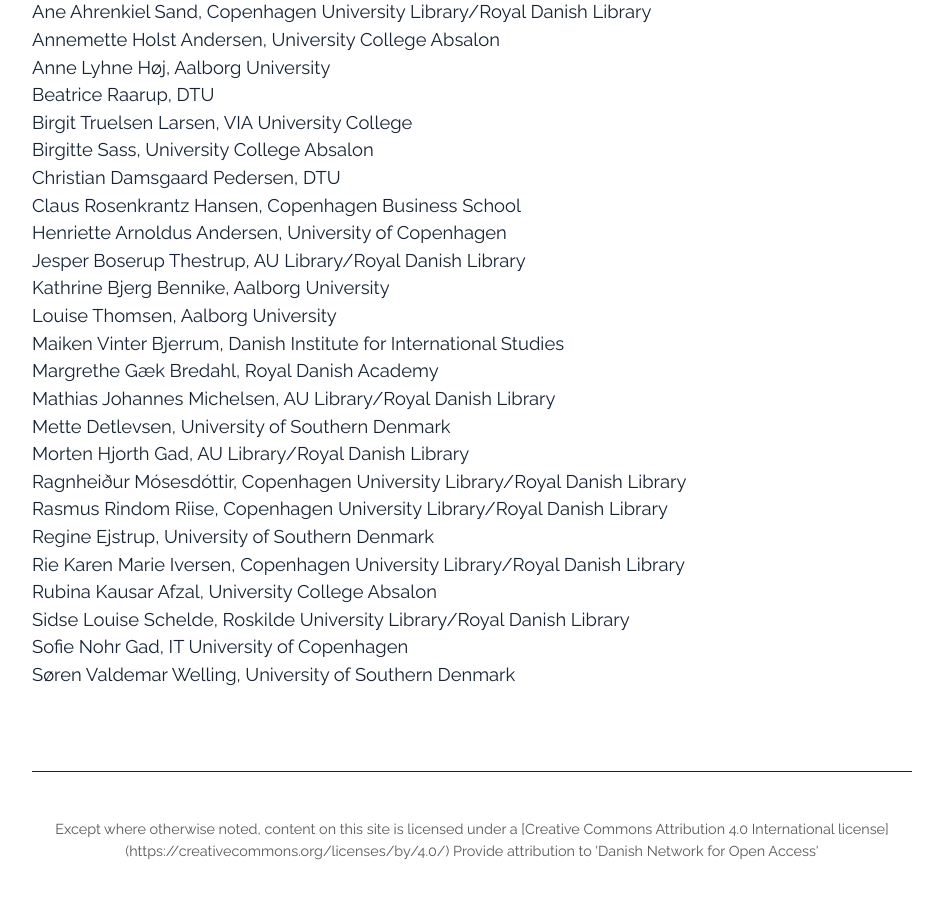
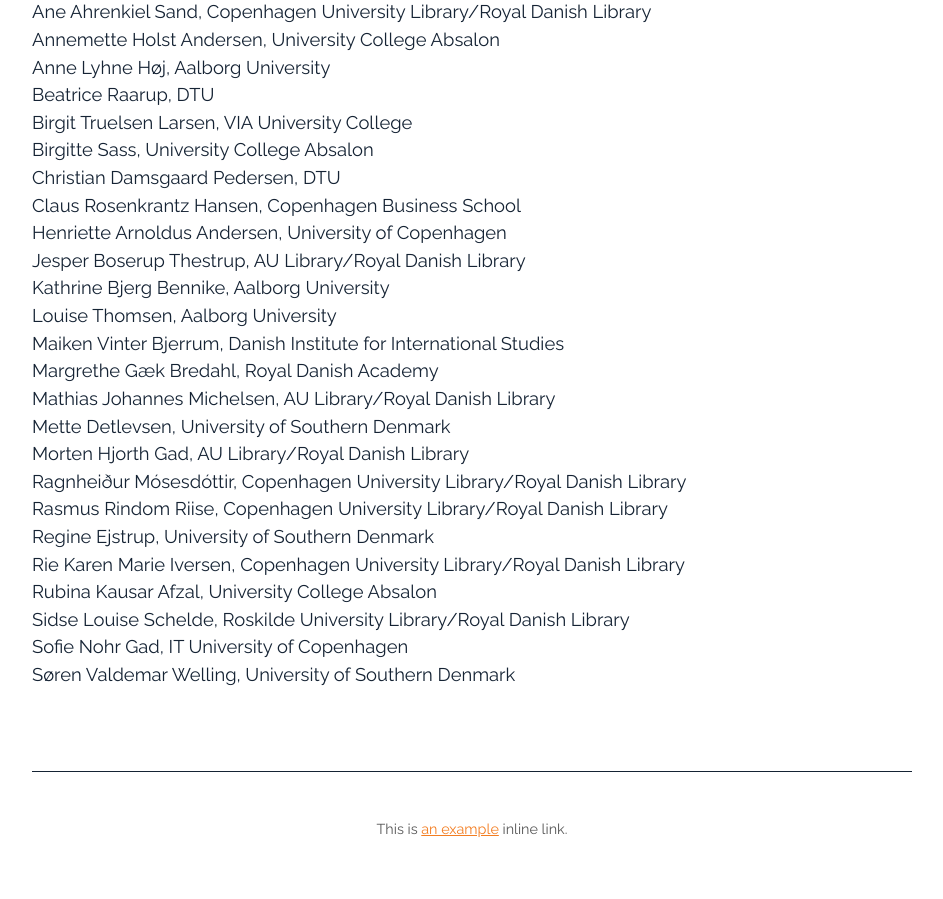
Before and after one commit to openaccess-dk/openaccess-dk.github.io, a Jekyll site: the page built from index.md, in a window 1280 px wide and 900 px high, scrolled down 713 px. Shown: the whole window, without its empty margins (168-1111 px from the left). Built offline with Jekyll 4.4.1, drawn with Linux system fonts in a browser that asks for light colours; after the commit the page ends 1591 px from its top, so only the background shows below that.

Commit message:
Update default.html

```diff
--- a/_layouts/default.html
+++ b/_layouts/default.html
@@ -24,7 +24,7 @@
   </main>
 
   <footer>
-    <p>Except where otherwise noted, content on this site is licensed under a [Creative Commons Attribution 4.0 International license](https://creativecommons.org/licenses/by/4.0/) Provide attribution to 'Danish Network for Open Access'</p>
+    <p>This is <a href="http://example.com/" title="Title"> an example</a> inline link.</p>
   </footer>
 
 </body>
```
